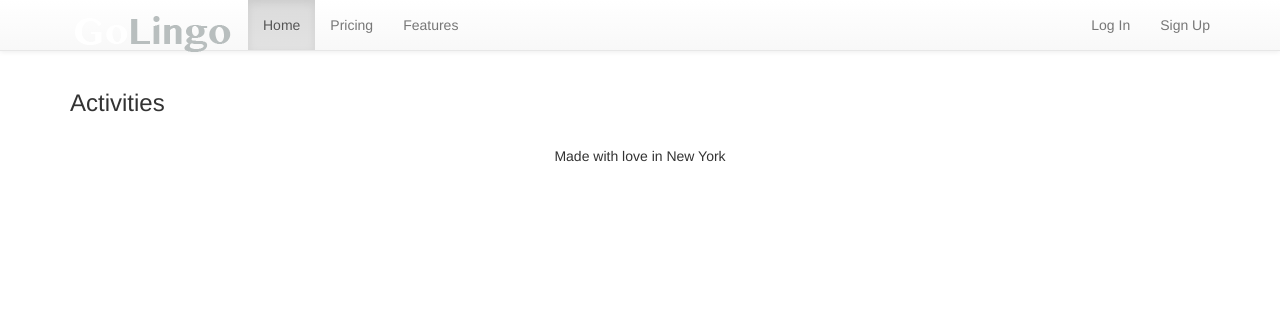
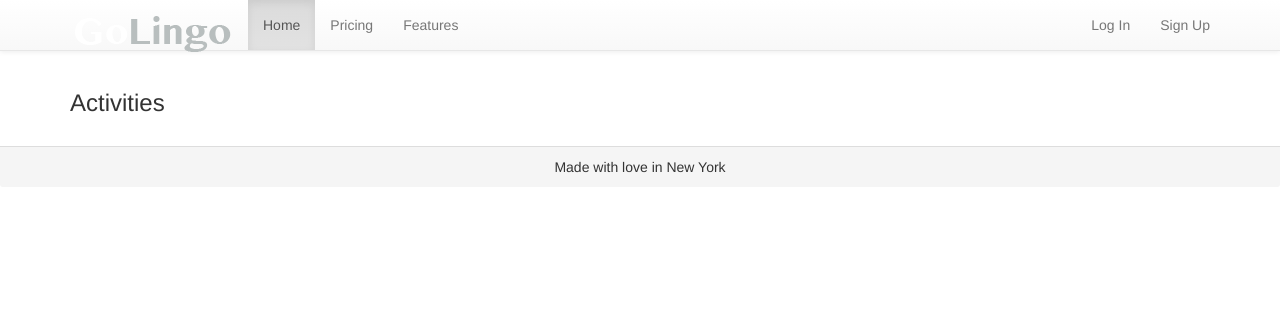
Before and after one commit to jesuejunior/golingo, a Django app: page / in a window 1280 px wide. Shown: the top 311 px of the page. Run offline with Django 3.2, Linux system fonts and the light colour scheme; data that the repository does not hold is empty; some libraries are stand-ins or nearby versions.

Commit message:
fix footer

```diff
--- a/templates/base.html
+++ b/templates/base.html
@@ -26,11 +26,9 @@
     {% block container %}
     {% endblock %}
 </div>
-<footer class="full-container-team">
-    <div class="container">
-        <div class="row text-center">
-            Made with love in New York
-        </div>
+<footer class="panel-footer">
+    <div class="row text-center">
+        Made with love in New York
     </div>
 </footer>
     <script src="{% static 'js/jquery-2.0.3.min.js' %}"></script>
```
Also changed, not shown: templates/registration/registration_form.html (line endings or trailing spaces).
